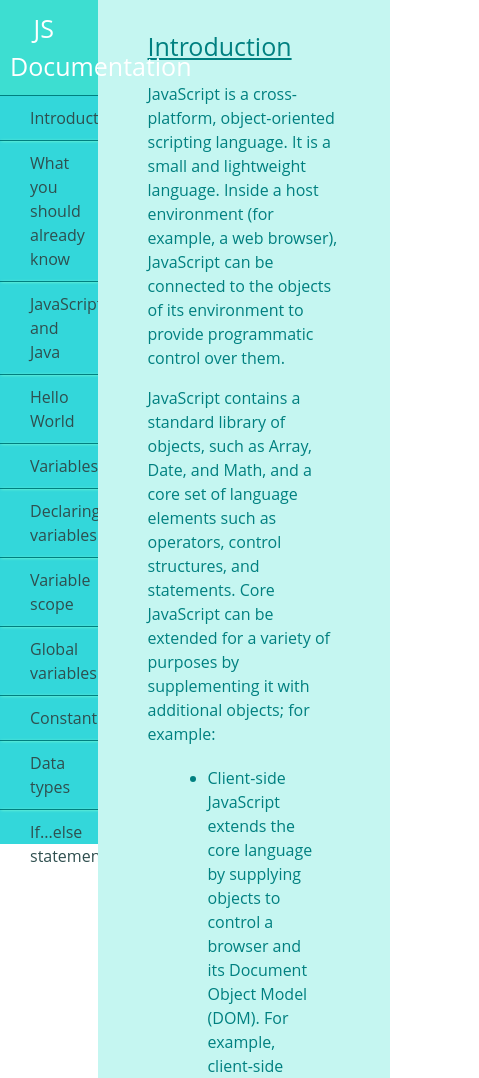
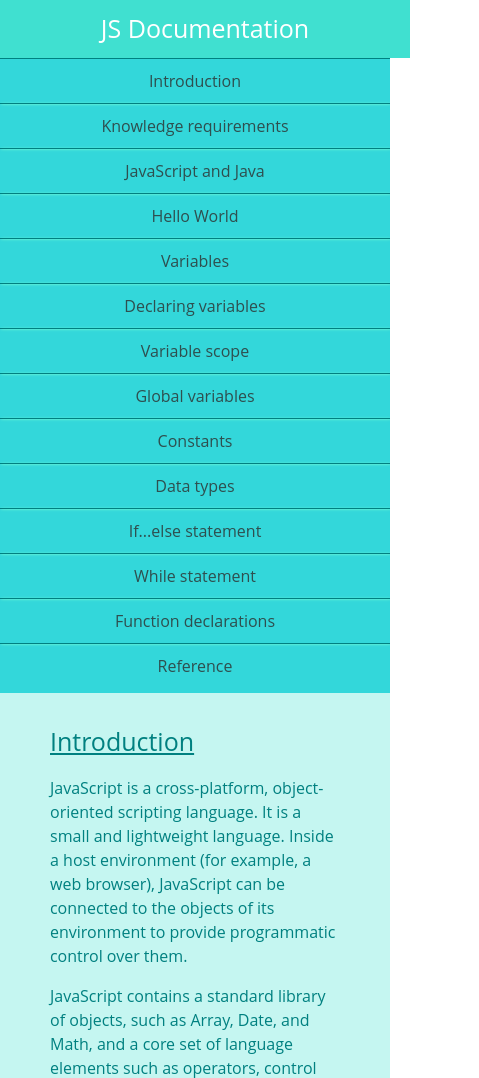
Before and after one commit to BelaSpatik/TechnicalDocumentationPage, a plain HTML site: page index.html in a window 390 px wide. Shown: the top 1078 px of the page, 479 px wide, since content can reach past the window. Drawn offline with Linux system fonts and the light colour scheme.

Commit message:
Fixed tablet and cellphone view

```diff
--- a/index.html
+++ b/index.html
@@ -1,4 +1,4 @@
-<!DOCTYPE HTML
+<!DOCTYPE HTML>
 
 <html>
     <head>
@@ -14,7 +14,7 @@
                 <header id="title">JS Documentation</header>
                     <ul id="content">
                         <li><a class="nav-link" href="#introduction">Introduction</a></li>
-                        <li><a class="nav-link" href="#what_you_should_know">What you should already know</a></li>
+                        <li><a class="nav-link" href="#knowledge_requirements">Knowledge requirements</a></li>
                         <li><a class="nav-link" href="#javascript_and_java">JavaScript and Java</a></li>
                         <li><a class="nav-link" href="#hello_world">Hello World</a></li>
                         <li><a class="nav-link" href="#variables">Variables</a></li>
@@ -23,7 +23,7 @@
                         <li><a class="nav-link" href="#global_variables">Global variables</a></li>
                         <li><a class="nav-link" href="#constants">Constants</a></li>
                         <li><a class="nav-link" href="#data_types">Data types</a></li>
-                        <li><a class="nav-link" href="#if_else_statement">If...else statement</a></li>
+                        <li><a class="nav-link" href="#if...else_statement">If...else statement</a></li>
                         <li><a class="nav-link" href="#while_statement">While statement</a></li>
                         <li><a class="nav-link" href="#function_declarations">Function declarations</a></li>
                         <li><a class="nav-link" href="#reference">Reference</a></li>
@@ -41,8 +41,8 @@
                             <li>Server-side JavaScript extends the core language by supplying objects relevant to running JavaScript on a server. For example, server-side extensions allow an application to communicate with a database, provide continuity of information from one invocation to another of the application, or perform file manipulations on a server.</li>
                         </ul>
                     </section>
-                    <section id="what_you_should_know" class="main-section">
-                        <header>What you should already know</header>
+                    <section id="knowledge_requirements" class="main-section">
+                        <header>Knowledge requirements</header>
                         <p>This guide assumes you have the following basic background:</p>
                         <ul>
                             <li>A general understanding of the Internet and the World Wide Web (WWW).</li>
@@ -131,7 +131,7 @@
                         </ul>
                         <p>Although these data types are a relatively small amount, they enable you to perform useful functions with your applications. Objects and functions are the other fundamental elements in the language. You can think of objects as named containers for values, and functions as procedures that your application can perform.</p>
                     </section>
-                    <section id="if_else_statement" class="main-section">
+                    <section id="if...else_statement" class="main-section">
                         <header>If...else statement</header>
                         <p>Use the if statement to execute a statement if a logical condition is true. Use the optional else clause to execute a statement if the condition is false. An if statement looks as follows:</p>
                         <code>if (condition) { statement_1; } else { statement_2; }</code>
@@ -149,7 +149,7 @@
                         <p>If you need to use an assignment in a conditional expression, a common practice is to put additional parentheses around the assignment. For example:</p>
                         <code>if ((x = y)) { /* statements here */ }</code>
                     </section>
-                    <setion id="while_statement" class="main-section">
+                    <section id="while_statement" class="main-section">
                         <header>While statement</header>
                         <p>A while statement executes its statements as long as a specified condition evaluates to true. A while statement looks as follows:</p>
                         <code>while (condition) statement</code>
--- a/main.css
+++ b/main.css
@@ -19,12 +19,12 @@ nav header {
     text-align: center;
     padding: 10px;
     font-size: 25px;
-    padding-right: 20px;
     background-color: rgba(64, 224, 208, 0.8);
+    height: 7%
 }
 
 nav ul {
-    height: 92%;
+    height: 90%;
     margin: 0px;
     padding: 0px;
     overflow-y: auto;
@@ -53,7 +53,7 @@ main {
     width: 75%;
     color: teal;
     float: right;
-    padding: 28px 50px;
+    padding: 30px 50px;
     background-color: rgba(64, 224, 208, 0.3);
     box-sizing: border-box;
 }
@@ -86,3 +86,57 @@ mark.pink {
     background-color: rgba(246, 172, 216, 0.7);
     color: #2d572c;
 }
+
+
+@media (max-width: 930px) {
+
+    nav {
+        width: 100%;
+        background-color: rgba(64, 224, 208, 0);
+
+    }
+
+    nav header {
+        width: 100%;
+        background-color: rgba(64, 224, 208, 1);
+
+    }
+
+    nav ul {
+        width: 27%;
+        background-color:  rgba(0, 206, 209, 0.8)
+    }
+
+    #blackboard {
+        margin-top: 55px
+    }
+
+}
+
+@media (max-width: 650px) {
+
+    nav {
+        position: relative;
+        height: auto
+    }
+
+    nav header {
+        height: 7%
+    }
+
+    nav ul {
+        width: 100%;
+        height: 635px;
+        text-align: center
+
+    }
+
+    main {
+        display: block;
+        width: 100%
+    }
+
+    #blackboard {
+        margin-top: 0px;
+    }
+}
```
